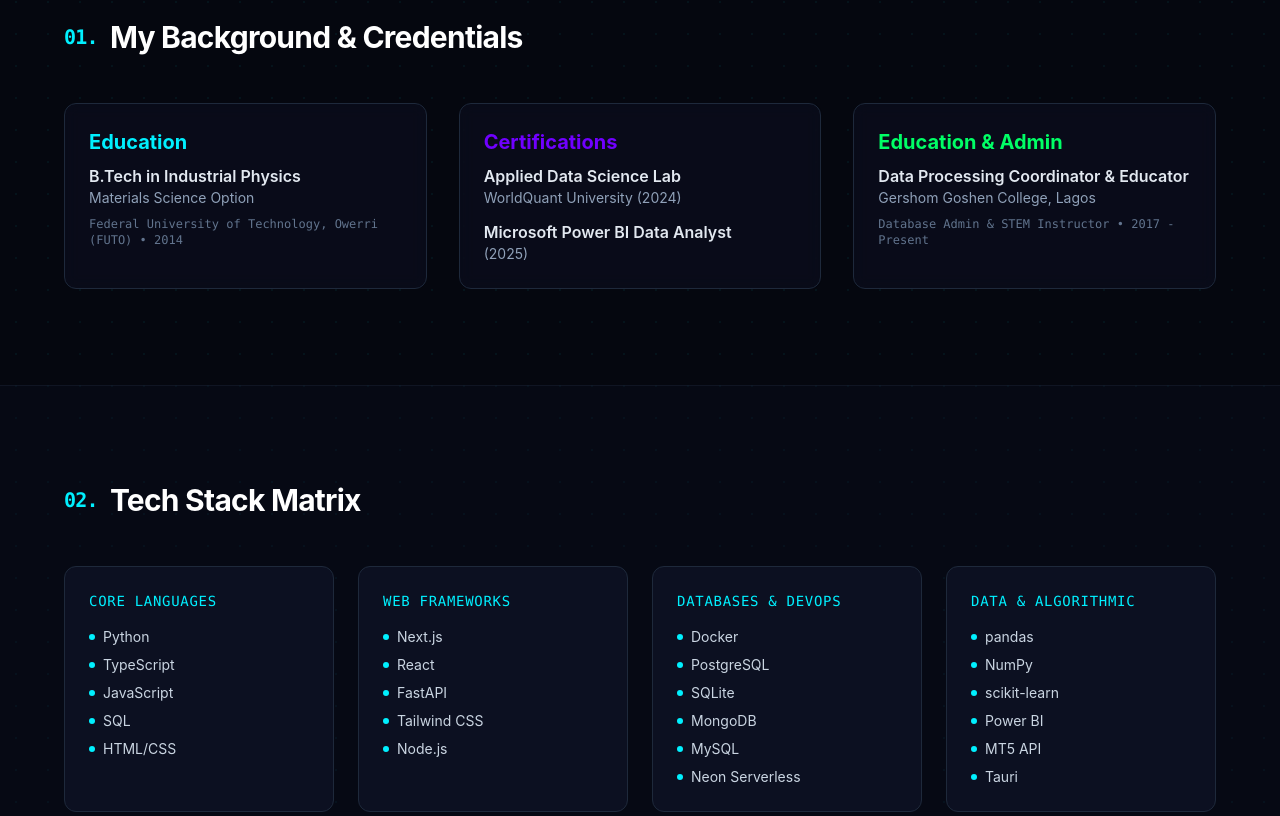
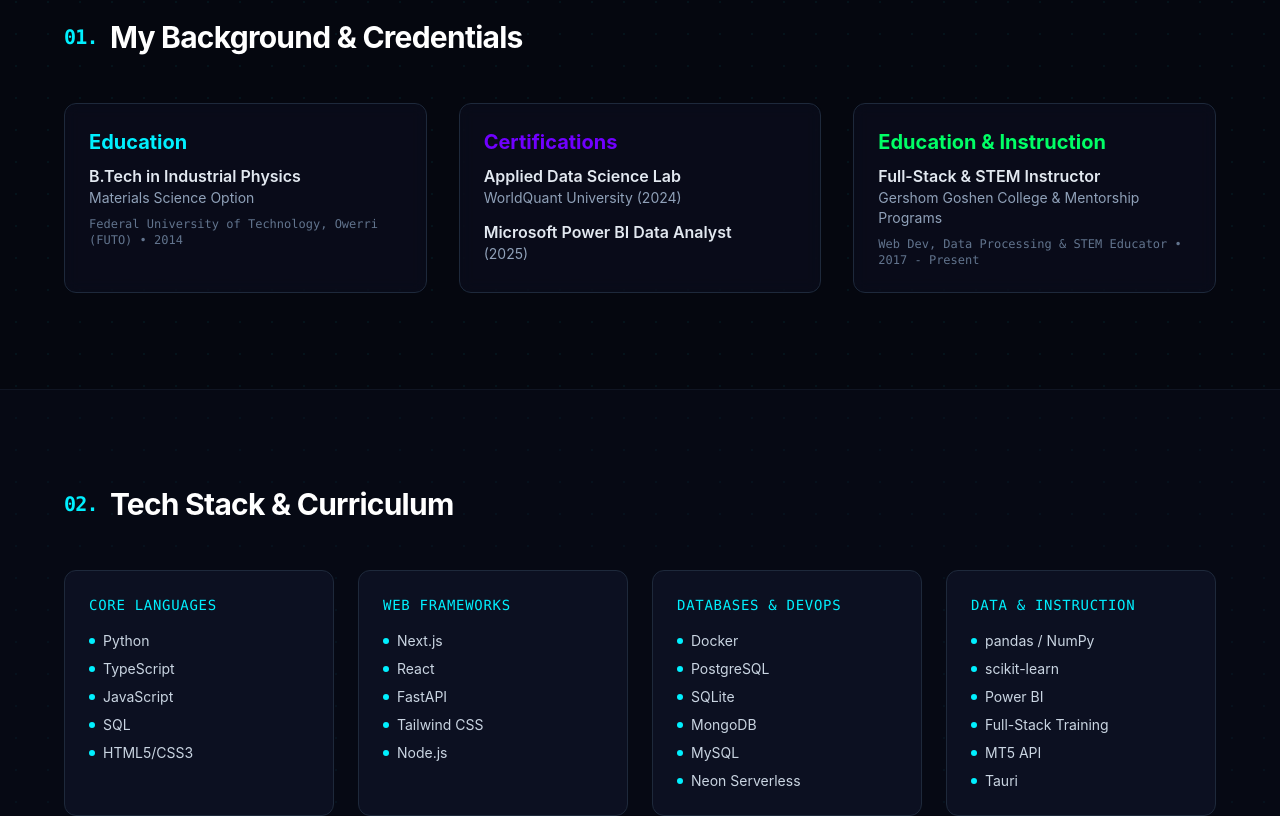
Before and after one commit to emekafelix243/portfolio-frontend, a Next.js app: page / in a window 1280 px wide. Shown: the part 878-1694 px from the top of the page. Built offline with nearby package versions, Linux system fonts and the light colour scheme.

Commit message:
feat: keep Full-Stack Architect badge and include Full-Stack teaching

```diff
--- a/app/page.tsx
+++ b/app/page.tsx
@@ -103,13 +103,13 @@ export default function Portfolio() {
               Data Scientist &amp; Full-Stack Architect
             </div>
             <h1 className="text-4xl md:text-6xl font-extrabold tracking-tight text-white leading-tight">
-              Building High-Performance <br />
+              Building &amp; Teaching High-Performance <br />
               <span className="text-transparent bg-clip-text bg-gradient-to-r from-[var(--color-cyber-cyan,#00f0ff)] to-[var(--color-cyber-purple,#7000ff)]">
                 Algorithmic &amp; Web Systems
               </span>
             </h1>
             <p className="max-w-2xl text-slate-400 font-light leading-relaxed">
-              I am a software developer, data scientist, database administrator, and secondary school educator. I design scalable full-stack applications, build machine learning pipelines, engineer automated trading bots, and teach advanced Mathematics &amp; Physics.
+              I am a software developer, data scientist, database administrator, and technical educator. I design scalable full-stack applications, build machine learning pipelines, engineer automated trading bots, and teach Full-Stack Web Development, Data Processing, Advance Mathematics, and Physics.
             </p>
             <div className="flex flex-wrap justify-center md:justify-start gap-4 pt-2">
               <a href="#projects" className="px-8 py-3.5 rounded-lg font-semibold text-black bg-[var(--color-cyber-cyan,#00f0ff)] hover:bg-cyan-300 transition-all">
@@ -145,10 +145,10 @@ export default function Portfolio() {
               <p className="text-sm text-slate-400">(2025)</p>
             </div>
             <div className="p-6 rounded-xl border border-[var(--color-cyber-border,#1e293b)] bg-[var(--color-cyber-card,#0c1021)]/60 backdrop-blur-sm">
-              <h3 className="text-xl font-bold text-[var(--color-cyber-green,#00ff66)] mb-2">Education &amp; Admin</h3>
-              <p className="font-semibold text-slate-200">Data Processing Coordinator &amp; Educator</p>
-              <p className="text-sm text-slate-400">Gershom Goshen College, Lagos</p>
-              <p className="text-xs font-mono text-slate-500 mt-2">Database Admin &amp; STEM Instructor • 2017 - Present</p>
+              <h3 className="text-xl font-bold text-[var(--color-cyber-green,#00ff66)] mb-2">Education &amp; Instruction</h3>
+              <p className="font-semibold text-slate-200">Full-Stack &amp; STEM Instructor</p>
+              <p className="text-sm text-slate-400">Gershom Goshen College &amp; Mentorship Programs</p>
+              <p className="text-xs font-mono text-slate-500 mt-2">Web Dev, Data Processing &amp; STEM Educator • 2017 - Present</p>
             </div>
           </div>
         </div>
@@ -158,14 +158,14 @@ export default function Portfolio() {
       <section id="skills" className="py-24 px-6 border-t border-[var(--color-cyber-border,#1e293b)]/40 bg-[var(--color-cyber-card,#0c1021)]/30 scroll-mt-20">
         <div className="max-w-6xl mx-auto">
           <h2 className="text-3xl font-bold tracking-tight text-white mb-12 flex items-center gap-3">
-            <span className="text-[var(--color-cyber-cyan,#00f0ff)] font-mono text-xl">02.</span> Tech Stack Matrix
+            <span className="text-[var(--color-cyber-cyan,#00f0ff)] font-mono text-xl">02.</span> Tech Stack &amp; Curriculum
           </h2>
           <div className="grid md:grid-cols-4 gap-6">
             {[
-              { title: 'Core Languages', items: ['Python', 'TypeScript', 'JavaScript', 'SQL', 'HTML/CSS'] },
+              { title: 'Core Languages', items: ['Python', 'TypeScript', 'JavaScript', 'SQL', 'HTML5/CSS3'] },
               { title: 'Web Frameworks', items: ['Next.js', 'React', 'FastAPI', 'Tailwind CSS', 'Node.js'] },
               { title: 'Databases & DevOps', items: ['Docker', 'PostgreSQL', 'SQLite', 'MongoDB', 'MySQL', 'Neon Serverless'] },
-              { title: 'Data & Algorithmic', items: ['pandas', 'NumPy', 'scikit-learn', 'Power BI', 'MT5 API', 'Tauri'] }
+              { title: 'Data & Instruction', items: ['pandas / NumPy', 'scikit-learn', 'Power BI', 'Full-Stack Training', 'MT5 API', 'Tauri'] }
             ].map((cat, idx) => (
               <div key={idx} className="p-6 rounded-xl border border-[var(--color-cyber-border,#1e293b)] bg-[var(--color-cyber-card,#0c1021)]">
                 <h3 className="text-sm font-mono text-[var(--color-cyber-cyan,#00f0ff)] uppercase tracking-wider mb-4">{cat.title}</h3>
@@ -232,13 +232,13 @@ export default function Portfolio() {
         <div className="max-w-6xl mx-auto">
           <div className="p-10 rounded-2xl border border-[var(--color-cyber-purple,#7000ff)]/40 bg-gradient-to-br from-[var(--color-cyber-card,#0c1021)] via-[var(--color-cyber-bg,#05070f)] to-[var(--color-cyber-card,#0c1021)] relative overflow-hidden">
             <div className="relative z-10">
-              <span className="text-xs font-mono text-[var(--color-cyber-purple,#7000ff)] tracking-widest uppercase">Consulting &amp; Mentorship</span>
+              <span className="text-xs font-mono text-[var(--color-cyber-purple,#7000ff)] tracking-widest uppercase">Consulting, Mentorship &amp; Training</span>
               <h2 className="text-4xl font-extrabold text-white mt-2 mb-4">DeltaQuant Solutions</h2>
               <p className="max-w-2xl text-slate-300 text-base leading-relaxed mb-6">
-                Through DeltaQuant Solutions, I offer 1-on-1 institutional Forex trading mentorship, technical price action analysis on XAU/USD &amp; EUR/USD, quantitative trade execution blueprints, and customized automated trading bots.
+                Through DeltaQuant Solutions, I deliver hands-on Full-Stack Web Development training (HTML, CSS, JavaScript, React, FastAPI), 1-on-1 institutional Forex trading mentorship, technical price action analysis on XAU/USD &amp; EUR/USD, and custom algorithmic trading solutions.
               </p>
               <a href="#contact" className="inline-block px-6 py-3 rounded-lg text-sm font-semibold bg-[var(--color-cyber-purple,#7000ff)] hover:bg-purple-600 text-white transition-all">
-                Request Mentorship Session
+                Request Training / Mentorship
               </a>
             </div>
           </div>
```
